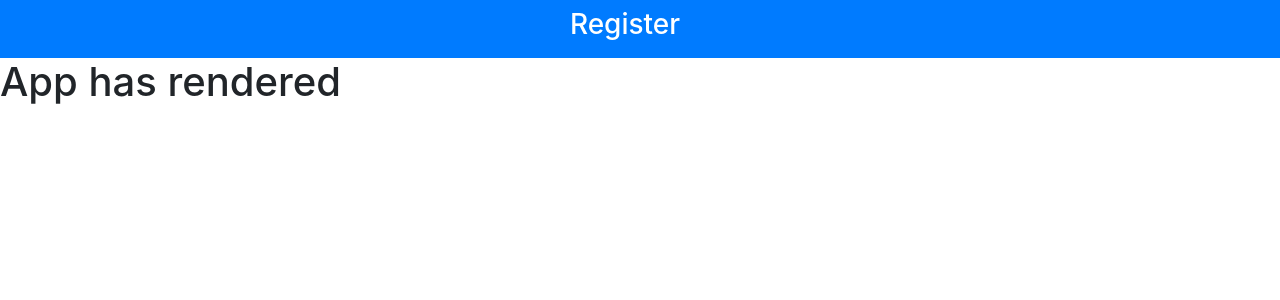
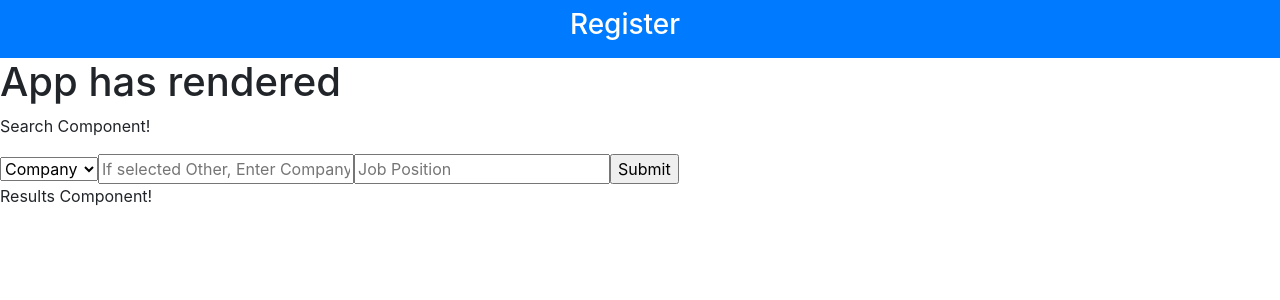
Before and after one commit to gconnected/Git-Connected, a React app: page / in a window 1280 px wide. Shown: the top 300 px of the page. Built offline with nearby package versions, Linux system fonts and the light colour scheme.

Commit message:
started on search and result components

```diff
--- a/client/App.tsx
+++ b/client/App.tsx
@@ -2,6 +2,8 @@
 import React, { useState } from "react";
 import Header from "./loginSignUp/header";
 import RegistrationForm from "./loginSignUp/register";
+import Search from "./searchResult/search";
+import Results from "./searchResult/results";
 
 interface loginInfo {
   email: string;
@@ -24,6 +26,8 @@ const App: React.FC = () => {
         </div>
       ) : null}
       <h1>App has rendered</h1>
+			<Search />
+			<Results />
     </div>
   );
 };
--- /dev/null
+++ b/client/searchResult/results.tsx
@@ -0,0 +1,11 @@
+import React, { useState } from "react";
+
+const Results: React.FC = () => {
+	return (
+		<div>
+			<p>Results Component!</p>
+		</div>
+	);
+};
+
+export default Results;
--- /dev/null
+++ b/client/searchResult/search.tsx
@@ -0,0 +1,34 @@
+import React, { useState } from "react";
+
+const Search: React.FC = () => {
+	return (
+		<div>
+			<p>Search Component!</p>
+			<form id="searchBar">
+				{/* Company Name from Database */}
+				<select name="" id="">
+					<option value="" disabled selected>Company</option>
+					<option value="">Apple</option>
+					<option value="">Google</option>
+					<option value="">Instagram</option>
+					<option value="">Other</option>
+				</select>
+				{/* New Company Name inputted by User*/}
+				<input
+				type="text"
+				className="searchBarInputs"
+				placeholder="If selected Other, Enter Company"
+				/>
+				{/* Job Position */}
+				<input
+				type="text"
+				className="searchBarInputs"
+				placeholder="Job Position"
+				/>
+				<input type="submit" id="searchButton"/>
+			</form>
+		</div>
+	);
+};
+
+export default Search;
```
Also changed, not shown: 4 other files (tests, documents, lock files or other folders).
